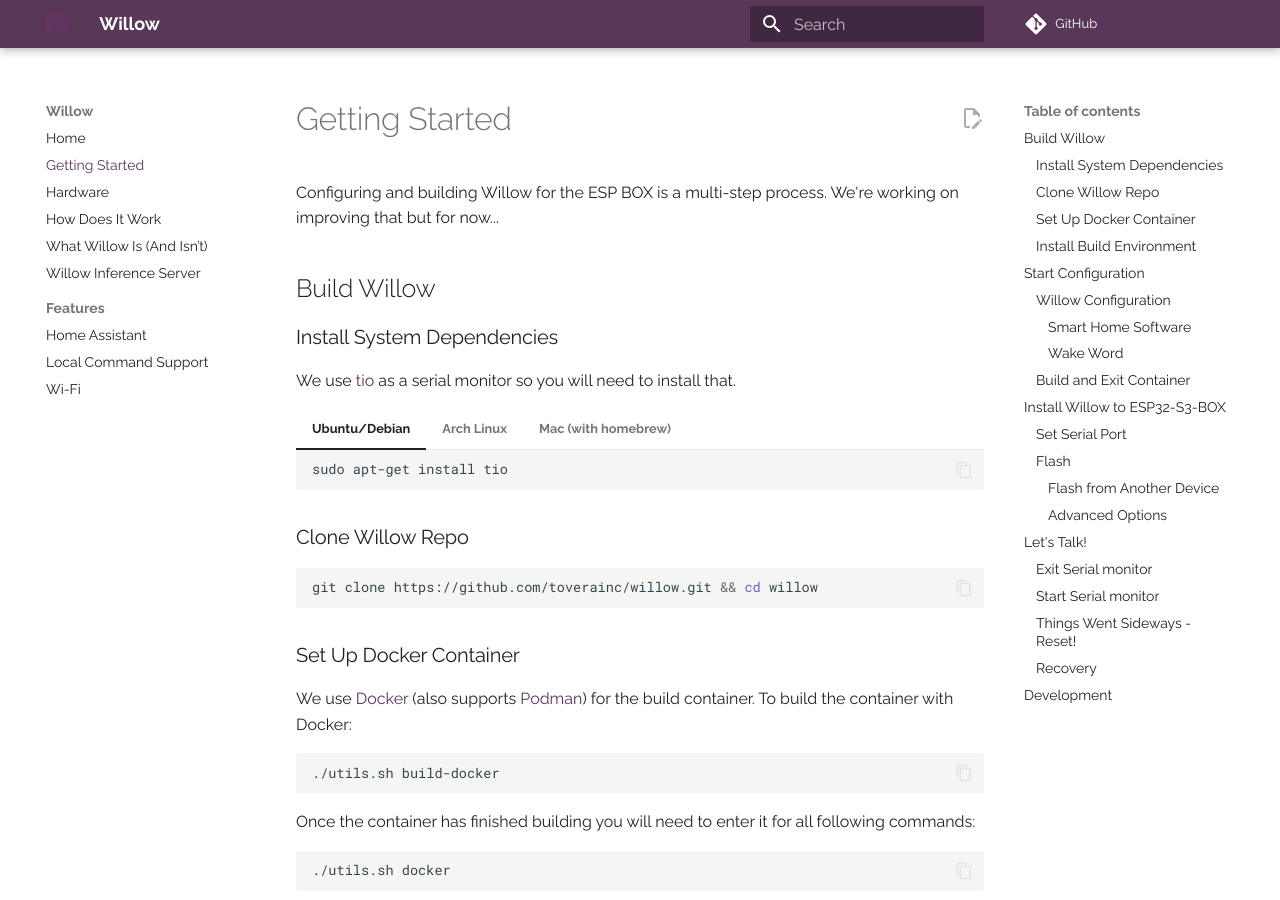
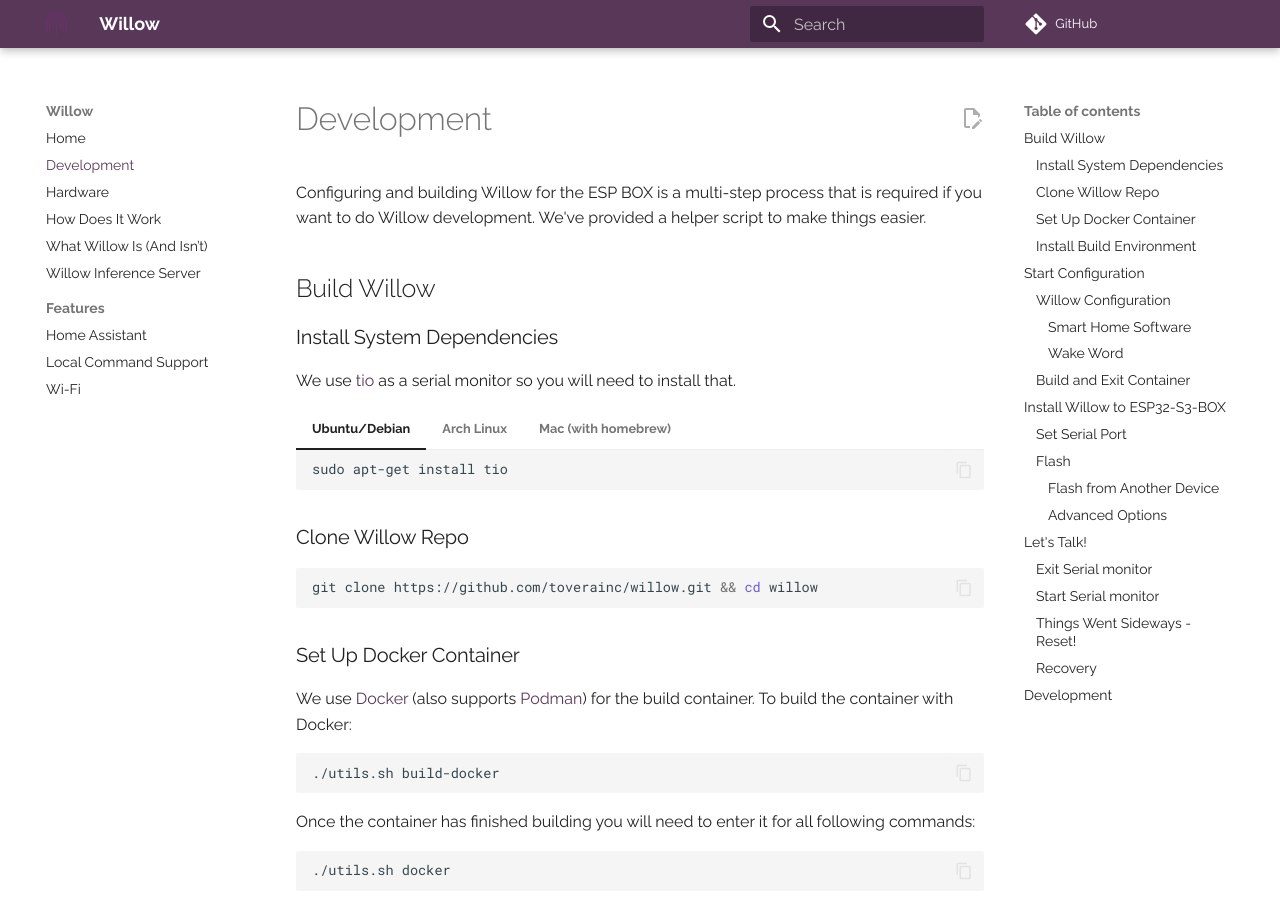
Before and after one commit to toverainc/willow-docs, an MkDocs documentation site: the page built from docs/development.md, in a window 1280 px wide and 900 px high. Built offline with MkDocs 1.6.1 and Material for MkDocs 9.7.7, drawn with Linux system fonts in a browser that asks for light colours; comment, search, counter and statistics services are not loaded.

Commit message:
Rename getting started to development
This is in preparation of adding the new getting started guide to use
Willow with WAS.

```diff
--- a/docs/getting-started.md
+++ b/docs/development.md
@@ -2,9 +2,9 @@
 comments: true
 ---
 
-# Getting Started
+# Development
 
-Configuring and building Willow for the ESP BOX is a multi-step process. We're working on improving that but for now...
+Configuring and building Willow for the ESP BOX is a multi-step process that is required if you want to do Willow development. We've provided a helper script to make things easier.
 
 ## Build Willow
 
```
